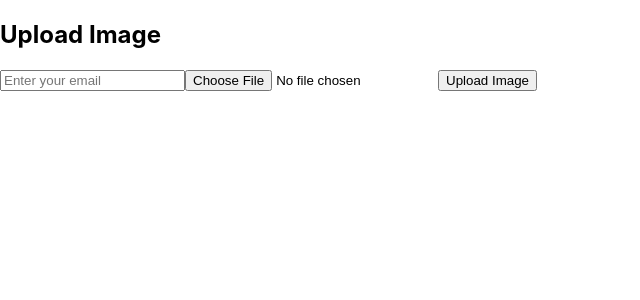
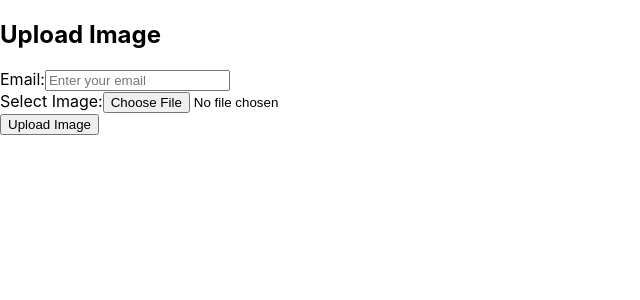
Before and after one commit to AsmaaArfa/FinalProject, a React (Create React App) app: page /profile in a window 1280 px wide. Shown: the top 300 px of the page, without its empty margins (0-640 px from the left). Built offline with nearby package versions, Linux system fonts and the light colour scheme.

Commit message:
commit final project

```diff
--- a/src/Profile.js
+++ b/src/Profile.js
@@ -1,3 +1,4 @@
+// UploadImage.js
 import React, { useState } from "react";
 import axios from "axios";
 
@@ -5,14 +6,17 @@ function UploadImage() {
   const [email, setEmail] = useState("");
   const [file, setFile] = useState(null);
   const [message, setMessage] = useState("");
-  const [imageUrl, setImageUrl] = useState("");
   const [image, setImage] = useState(null);
 
+
+  const [sImage, setSImage] = useState(null);
+
+
   const handleFileChange = (e) => {
-    setFile(e.target.files[0]);
-    if (e.target.files[0]) {
-      setImage(e.target.files[0]);
-      setImageUrl(URL.createObjectURL(e.target.files[0]));
+    const selectedFile = e.target.files[0];
+    setFile(selectedFile);
+    if (selectedFile) {
+      setImage(selectedFile);
     }
   };
 
@@ -26,16 +30,17 @@ function UploadImage() {
     reader.readAsDataURL(file);
     reader.onload = async () => {
       const base64Image = reader.result.split(",")[1];
-      const image = {
+      const imageData = {
         name: file.name,
         base64: base64Image,
         type: file.type,
       };
+      setSImage(imageData);
 
       try {
         const response = await axios.put(
           "https://p2drjrpw9f.execute-api.us-east-1.amazonaws.com/dev/uploadv2",
-          { email, image },
+          { email, image: imageData },
           {
             headers: {
               "Content-Type": "application/json",
@@ -43,32 +48,61 @@ function UploadImage() {
           }
         );
         setMessage(response.data.message);
-        setImageUrl(response.data.imageUrl); // Pre-signed GET URL
       } catch (error) {
         setMessage("Upload failed. Please try again.");
         console.error("Error uploading image:", error);
       }
+    };
+
+    reader.onerror = () => {
+      setMessage("Failed to read file.");
     };
   };
 
   return (
     <div>
       <h2>Upload Image</h2>
+      {/* Email Input Field */}
+      <div>
+        <label htmlFor="email">Email:</label>
         <input
+          id="email" // Added id
+          name="email" // Added name
           type="email"
           placeholder="Enter your email"
           value={email}
           onChange={(e) => setEmail(e.target.value)}
+          autoComplete="email" // Optional: Enhances autofill
+          required // Optional: Ensures field is filled
         />
-      <input type="file" onChange={handleFileChange} />
+      </div>
+
+      {/* File Input Field */}
+      <div>
+        <label htmlFor="image">Select Image:</label>
+        <input
+          id="image" // Added id
+          name="image" // Added name
+          type="file"
+          onChange={handleFileChange}
+          accept="image/*" // Restricts to image files
+          required // Optional: Ensures a file is selected
+        />
+      </div>
+
       <button onClick={handleUpload}>Upload Image</button>
       <p>{message}</p>
-      {imageUrl && (
+
+      {/* Display Uploaded Image */}
+      {sImage && (
+        <div>
+          <h3>Uploaded Image:</h3>
           <img
-          src={imageUrl}
+            src={sImage && `data:${sImage.type};base64, ${sImage.base64}`}
             alt="Uploaded"
-          style={{ width: "300px", height: "auto" }}
+            style={{ width: "300px", height: "auto", marginTop: "20px" }}
           />
+        </div>
       )}
     </div>
   );
```
Lines whose indentation alone changed are shown as unchanged.
